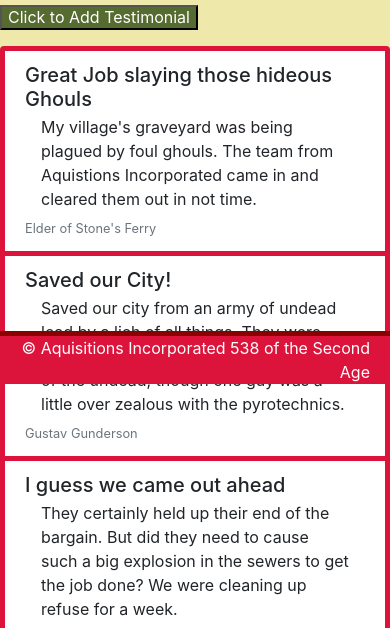
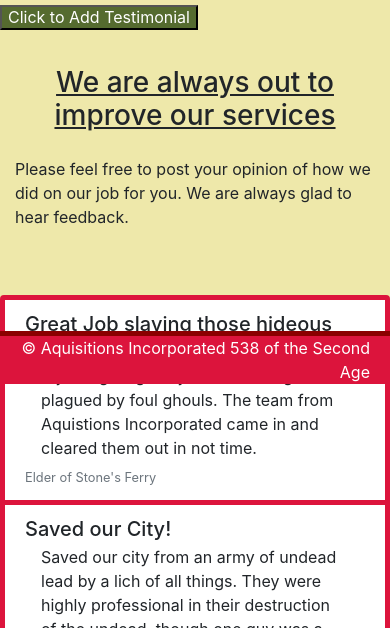
Before and after one commit to wcrich01/Adventurers-For-Hire, a plain HTML site: page testimonials.html in a window 390 px wide. Shown: the part 460-1088 px from the top of the page. Drawn offline with nearby package versions, Linux system fonts and the light colour scheme.

Commit message:
added an aside to testimonial page and created css rules for it.

```diff
--- a/css/main.css
+++ b/css/main.css
@@ -2,11 +2,9 @@
 
 /*MAIN PAGE*/
 
-/*
 * {
     box-sizing: border-box;
 }
-*/
 
     /*  HEADER  */
 
@@ -60,6 +58,10 @@ nav a:hover {
 body,
 .card {
     background-color: palegoldenrod;
+}
+
+.founders {
+    padding-bottom: 50px;
 }
 
 h1 {
@@ -134,14 +136,25 @@ footer {
 
 /*TESTIMONIALS PAGE*/
 
-.main-testimonials li {
-    list-style-type: none;
-    display: flex;
+.main-testimonials {
+    justify-content: center;
+}
+
+.OpinionAside {
+    float: right;
+    display: block;
+    width: 40%;
+}
+
+.asideHeader3 {
+    padding-top: 0;
 }
 
 .list-group {
-    display: flex;
+    float: left;
+    display: block;
     width: 50%;
+    padding-bottom: 50px;
 }
 
 .list-group-item {
@@ -169,10 +182,22 @@ footer {
         padding: .2rem .5rem .5rem .5rem;
     }
     .list-group {
-        display: flex;
+        float: right;
         width: 100%;
     }
+    .OpinionAside {
+        float: left;
+        width: 100%;
+        padding: 20px 15px 50px;
+        te
+    }
+    .OpinionAside h3 {
+        text-align: center;
+    }
 }
+
+
+
 
 /*Medium devices (tablets, 768px and up)*/
 @media (min-width: 720px) {
--- a/testimonials.html
+++ b/testimonials.html
@@ -124,6 +124,11 @@
     </div>
     <!-- End of Modal for adding Testimonial -->
 
+    <div class="OpinionAside">
+        <h3 class="asideHeader3">We are always out to improve our services</h3>
+        <p>Please feel free to post your opinion of how we did on our job for you. We are always glad to hear feedback.</p>
+    </div>
+
     <main class="main-testimonials">
         <div class="list-group" id="myTest">
 
```
